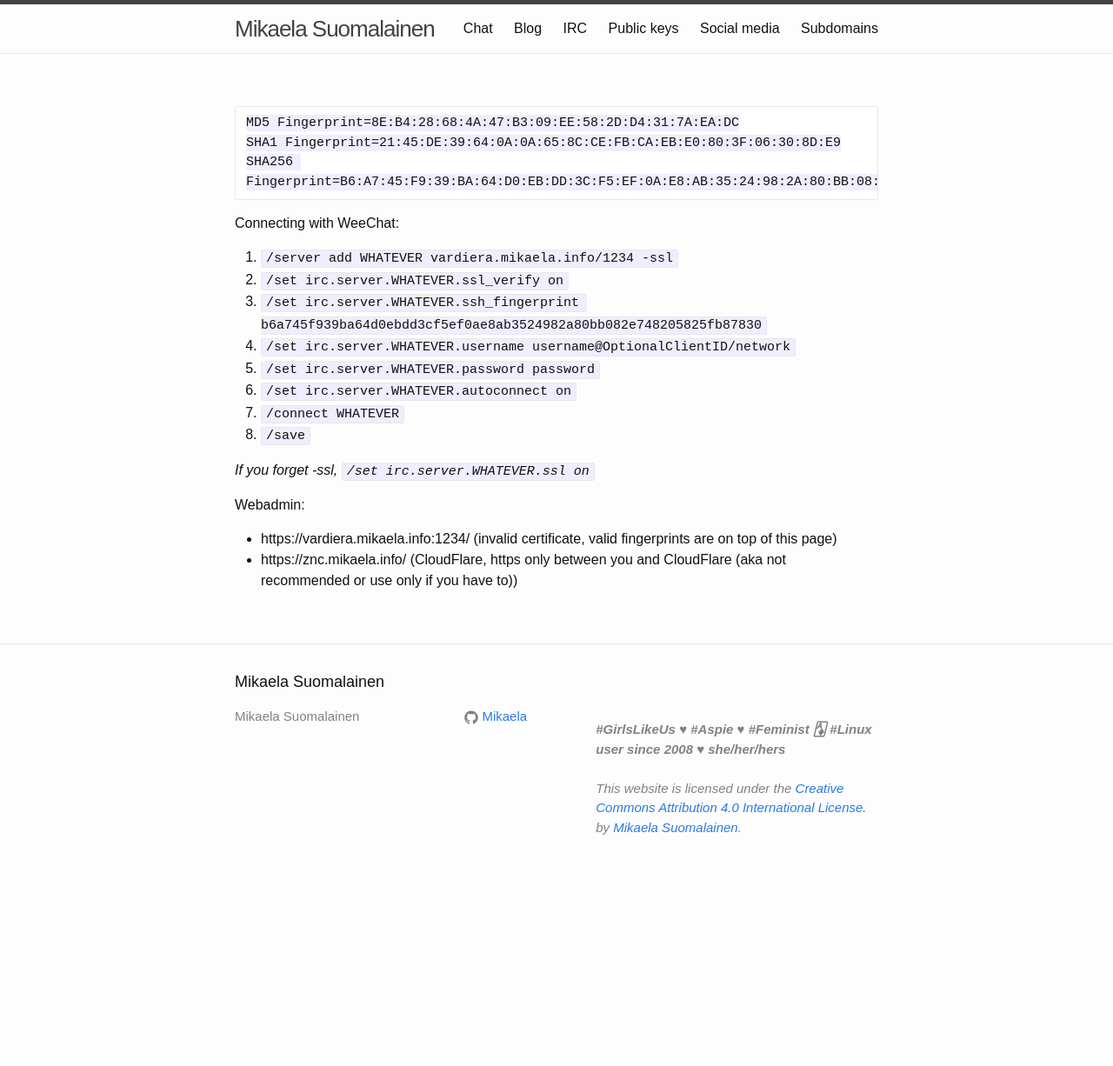
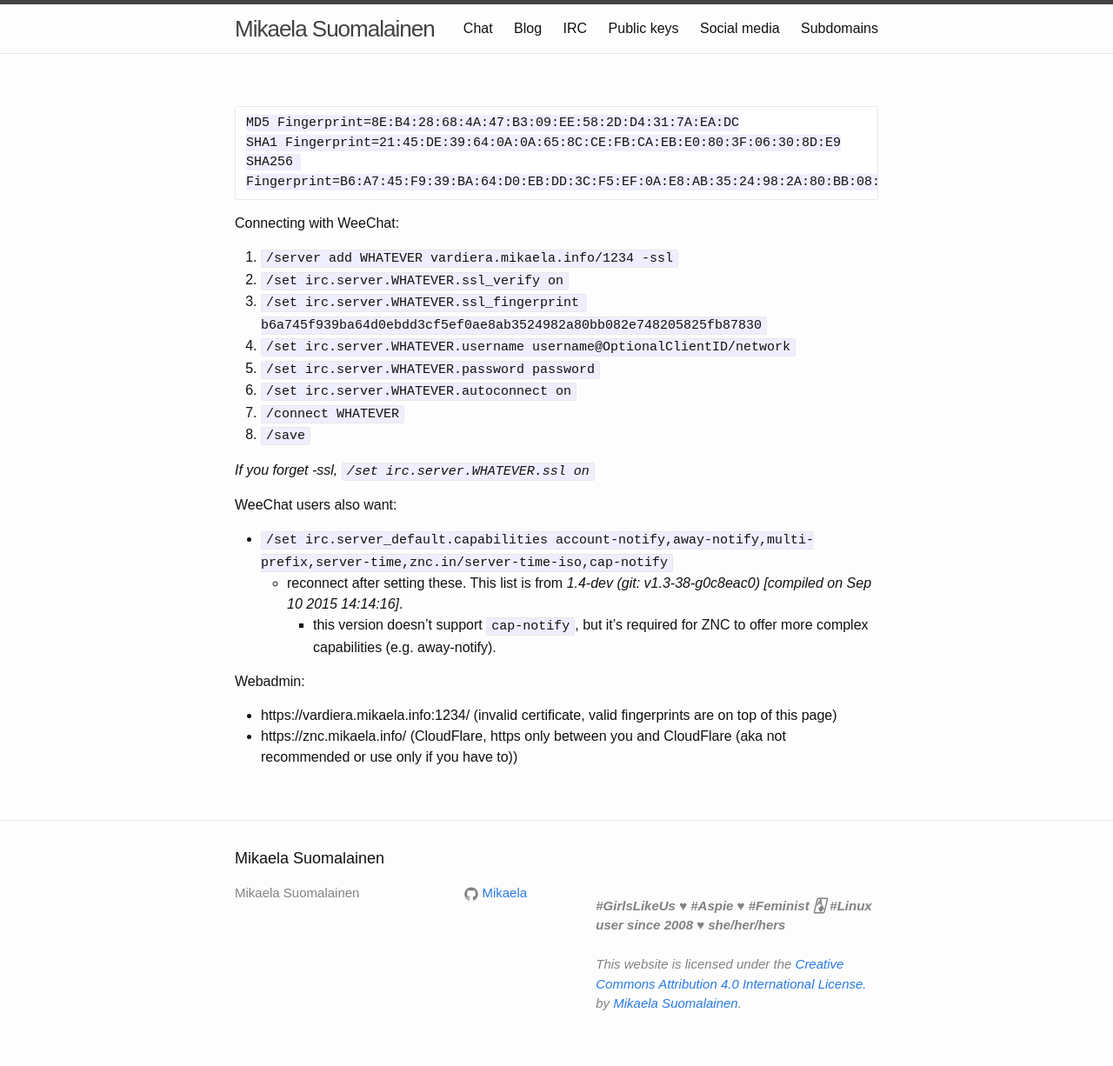
Before and after one commit to Mikaela/mikaela.github.io, a Jekyll site: the page built from pages/irc/znc.markdown, in a window 1280 px wide. Shown: the whole page at 87% size. Built offline with Jekyll 4.4.1, drawn with Linux system fonts in a browser that asks for light colours; Markdown is read by kramdown in place of the engine named in the settings; before the commit the page ends 1023 px from its top, so only the background shows below that.

Commit message:
pages/irc/znc: various fixes

```diff
--- a/pages/irc/znc.markdown
+++ b/pages/irc/znc.markdown
@@ -15,7 +15,7 @@
 
 1. `/server add WHATEVER vardiera.mikaela.info/1234 -ssl`
 2. `/set irc.server.WHATEVER.ssl_verify on`
-3. `/set irc.server.WHATEVER.ssh_fingerprint b6a745f939ba64d0ebdd3cf5ef0ae8ab3524982a80bb082e748205825fb87830`
+3. `/set irc.server.WHATEVER.ssl_fingerprint b6a745f939ba64d0ebdd3cf5ef0ae8ab3524982a80bb082e748205825fb87830`
 4. `/set irc.server.WHATEVER.username username@OptionalClientID/network`
 5. `/set irc.server.WHATEVER.password password`
 6. `/set irc.server.WHATEVER.autoconnect on`
@@ -24,6 +24,13 @@
 
 *If you forget -ssl, `/set irc.server.WHATEVER.ssl on`*
 
+WeeChat users also want:
+* `/set irc.server_default.capabilities account-notify,away-notify,multi-prefix,server-time,znc.in/server-time-iso,cap-notify`
+    * reconnect after setting these. This list is from *1.4-dev (git:
+      v1.3-38-g0c8eac0) [compiled on Sep 10 2015 14:14:16]*.
+        * this version doesn't support `cap-notify`, but it's required for
+          ZNC to offer more complex capabilities (e.g. away-notify).
+
 Webadmin:
  * https://vardiera.mikaela.info:1234/ (invalid certificate, valid
    fingerprints are on top of this page)
```
